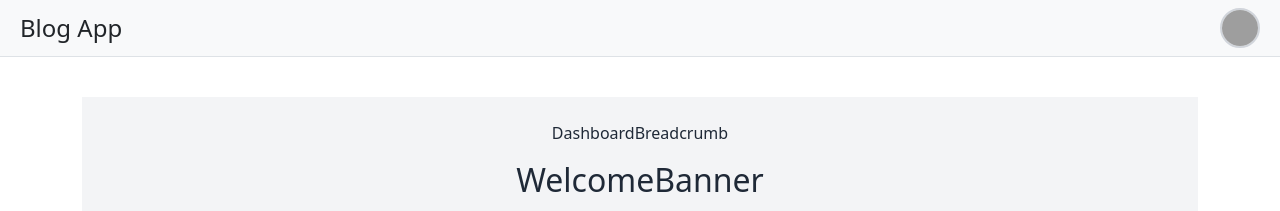
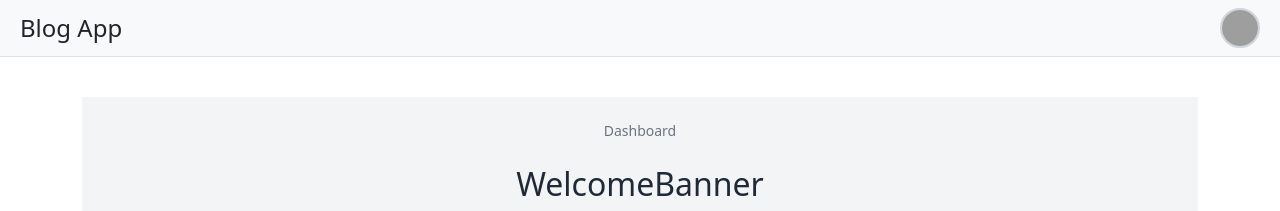
Before and after one commit to cole92/liferecompiled, a React (Vite) app: page /dashboard in a window 1280 px wide. Shown: the top 211 px of the page. Built offline with nearby package versions, Linux system fonts and the light colour scheme; no server answers; the database is empty; sample sign-in values are in the browser's storage; grey boxes are pictures that could not be loaded.

Commit message:
feat: implemented DashboardBreadcrumb with useLocation fallback mapping

```diff
--- a/src/components/Header.jsx
+++ b/src/components/Header.jsx
@@ -8,7 +8,6 @@ import useSearch from "../context/useSearch";
 
 const Header = () => {
   const { user, isLoggingOut, logout } = useContext(AuthContext);
-  console.log(user);
   const location = useLocation();
   const {
     setSearchTerm,
--- /dev/null
+++ b/src/pages/dashboard/components/BreadcrumbDebugger.jsx
@@ -0,0 +1,9 @@
+import { useLocation } from "react-router-dom"
+
+const BreadcrumbDebugger = () => {
+  const location = useLocation();
+  console.log("📍 Current path:", location.pathname); // /dashboard/saved
+  return null;
+};
+
+export default BreadcrumbDebugger;
--- a/src/pages/dashboard/components/DashboardBreadcrumb.jsx
+++ b/src/pages/dashboard/components/DashboardBreadcrumb.jsx
@@ -1,6 +1,24 @@
+import { useLocation } from "react-router-dom";
+
 
 const DashboardBreadcrumb = () => {
-    return <p>DashboardBreadcrumb</p>
+    const location = useLocation();
+    const { pathname } = location;
+
+    const pathMap = {
+    "/dashboard": "Dashboard",
+    "/dashboard/saved": "Dashboard / Saved Posts",
+    "/dashboard/stats": "Dashboard / Statistics",
+    "/dashboard/moderation": "Dashboard / Moderation",
+  };
+
+  const label = pathMap[pathname] || "Dashboard";
+
+  return (
+    <nav aria-label="Breadcrumb" className="text-sm text-gray-500 mb-4">
+      <span>{label}</span>
+    </nav>
+  );
 };
 
 export default DashboardBreadcrumb;
```
